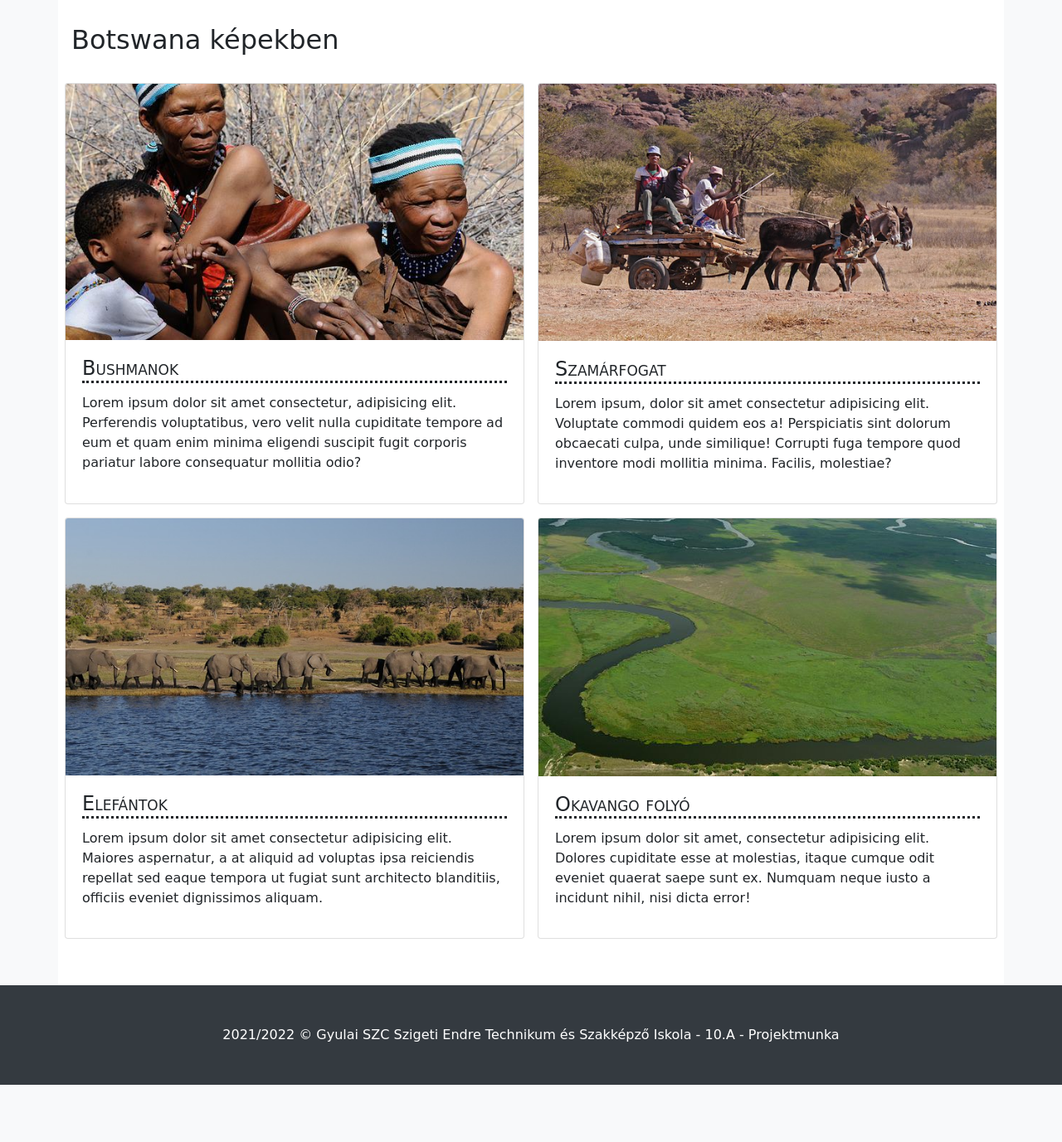
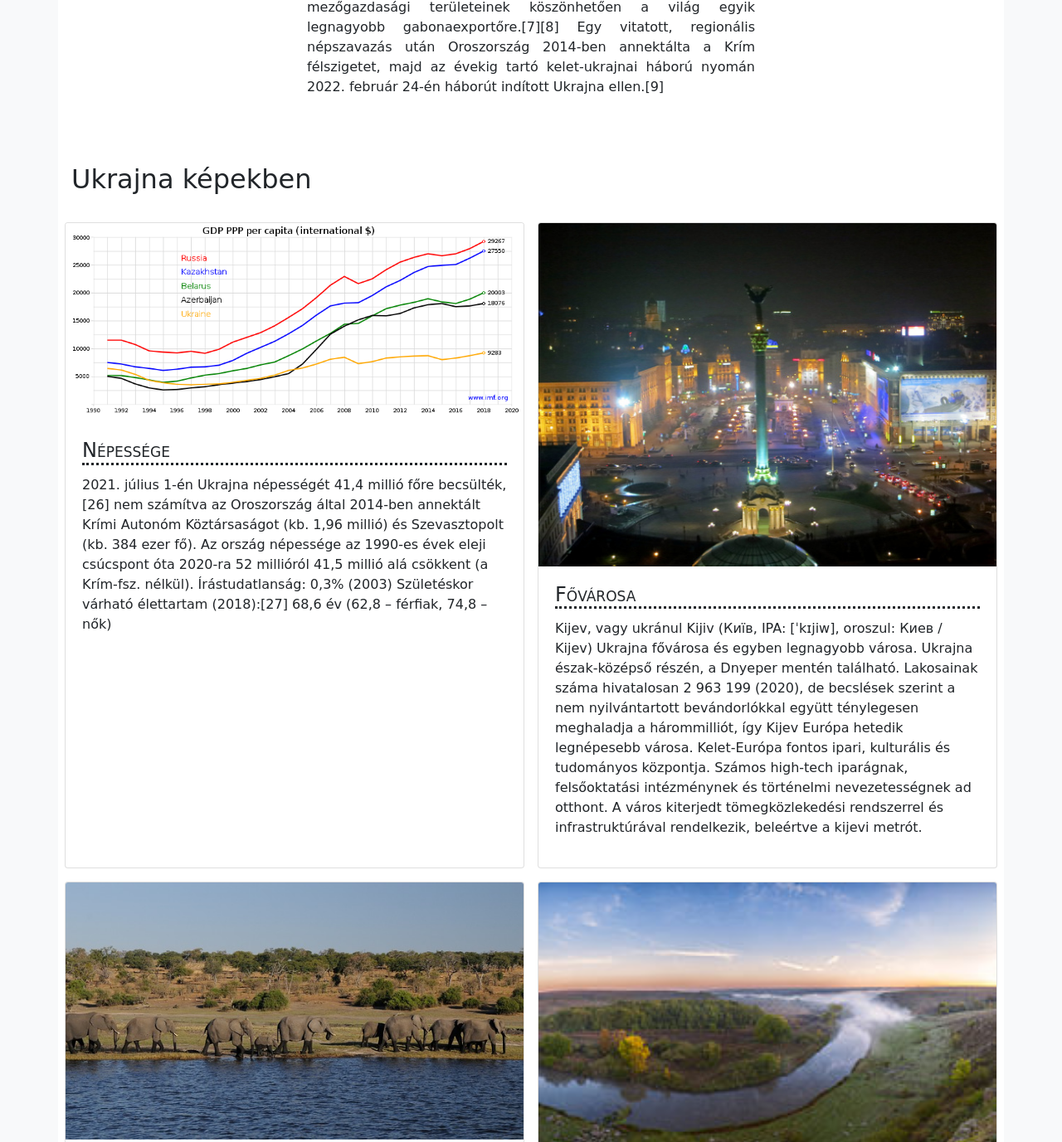
Before and after one commit to bathoritamas34/Ukrajna, a plain HTML site: page index.html in a window 1280 px wide. Shown: the part 837-2214 px from the top of the page at 83% size. Before the commit the page ends 2145 px from the top, so only its background shows below. Drawn offline with Linux system fonts and the light colour scheme.

Commit message:
Iskolai Óra

```diff
--- a/index.html
+++ b/index.html
@@ -41,12 +41,18 @@
 
     <section id="mult" class="container bg-white">
         <div class="row">
-            <h2 class="text-center w-100 p-3">Röviden Botswanáról</h2>
+            <h2 class="text-center w-100 p-3">Röviden Ukrajnáról</h2>
             <div class="col-12  col-md-3">
                 <img src="img/map1.jfif" class="mt-2 img-fluid" alt="fotó helye">
             </div>
             <div class="col-12 col-md-6 text-center">
-                <p class="text-justify"><b>Botswana</b>, hivatalos nevén <b>Botswanai Köztársaság</b> (angolul: Republic of Botswana), egy tengerparttal nem rendelkező ország Dél-Afrikában. Az ország a Kalahári-medencében helyezkedik el, a területének nagy részét a Kalahári sivatag foglalja el. Délen a Dél-afrikai Köztársaság, nyugaton Namíbia, északon Zambia, északkeleten pedig Zimbabwe határolja. Fővárosa és legnagyobb városa Gaborone. 581 730 km² területével és 2,3 milliós lakosságával egyike a legkevésbé sűrűn lakott országoknak. A hivatalos nyelve az angol, a nemzeti nyelv a niger-kongói nyelvcsalád benue-kongói csoportjába tartozó cvána, amely a többségi cvána etnikum nyelve. Legmagasabb pontja az 1489 m magas Tsodilo Hills, a leghosszabb folyója az Okavango, amely a Kalahári sivatag lefolyástalan területére torkollik megalkotva a világ legnagyobb szárazföldi deltatorkolatát, az Okavango-deltát.
+                <p class="text-justify"><b>Ukrajna</b>, hivatalos nevén <b>Ukrán Szovjet Szocialista Köztársaság</b> (angolul: Republic of Ukrajna), egy tengerparttal  rendelkező ország Kelet-Európában.Ukrajna (ukránul: Україна, IPA: [ukrɑˈjinɑ]  Ltspkr.png kiejtése) kelet-európai állam. Keletről és északkeletről Oroszország, északnyugatról Fehéroroszország, nyugatról Lengyelország, Szlovákia és Magyarország, délnyugatról Románia és Moldova, délről pedig a Fekete-tenger és az Azovi-tenger határolja.
+
+                    Oroszország után Európa második legnagyobb területű állama. 1991-ig a Szovjetunió tagállama volt. A Szovjetunió felbomlása után visszanyerte szuverenitását, majd lemondott a területén tartott szovjet nukleáris fegyverekről, cserébe Oroszország, az Egyesült Államok és Nagy-Britannia az 1994-es ún. budapesti memorandumban garantálta az ország függetlenségét és területi integritását.
+
+                    Európa egyik legszegényebb országa, amely nagyon magas szegénységi rátával és súlyos korrupcióval küzd,[5][6] azonban hatalmas termékeny mezőgazdasági területeinek köszönhetően a világ egyik legnagyobb gabonaexportőre.[7][8]
+
+                    Egy vitatott, regionális népszavazás után Oroszország 2014-ben annektálta a Krím félszigetet, majd az évekig tartó kelet-ukrajnai háború nyomán 2022. február 24-én háborút indított Ukrajna ellen.[9]
                 </p>
 
             </div>
@@ -59,27 +65,34 @@
 
     <section id="kepek" class="container bg-white pt-5 pb-5">
         <div class="row">
-            <h2 class="p-3">Botswana képekben</h2>
+            <h2 class="p-3">Ukrajna képekben</h2>
 
             <div class="card-group">
 
                 <div class="col-12  col-md-6 p-2 ">
                     <div class="card h-100">
-                        <img class="card-img-top" src="img/botswana-gdd8965c39_640.jpg" alt="Bushmanok"
+                        <img class="card-img-top" src="img/asd.png" alt="Népessége"
                             title="Bushmanok">
                         <div class="card-body">
-                            <h4 class="card-title">Bushmanok</h4>
-                            <p>Lorem ipsum dolor sit amet consectetur, adipisicing elit. Perferendis voluptatibus, vero velit nulla cupiditate tempore ad eum et quam enim minima eligendi suscipit fugit corporis pariatur labore consequatur mollitia odio?</p>
+                            <h4 class="card-title">Népessége</h4>
+                            <p>2021. július 1-én Ukrajna népességét 41,4 millió főre becsülték,[26] nem számítva az Oroszország által 2014-ben annektált Krími Autonóm Köztársaságot (kb. 1,96 millió) és Szevasztopolt (kb. 384 ezer fő).
+
+                                Az ország népessége az 1990-es évek eleji csúcspont óta 2020-ra 52 millióról 41,5 millió alá csökkent (a Krím-fsz. nélkül).
+
+                                Írástudatlanság: 0,3% (2003)
+                                Születéskor várható élettartam (2018):[27] 68,6 év (62,8 – férfiak, 74,8 – nők)</p>
                         </div>
                     </div>
                 </div>
                 <div class="col-12 col-md-6 p-2">
                     <div class="card h-100">
-                        <img class="card-img-top" src="img/botswana-gfa2ecdbe2_640.jpg" alt="Szamárfogat"
+                        <img class="card-img-top" src="img/Kijev.jpg" alt="Kijev"
                             title="Szamárfogat">
                         <div class="card-body">
-                            <h4 class="card-title">Szamárfogat</h4>
-                            <p>Lorem ipsum, dolor sit amet consectetur adipisicing elit. Voluptate commodi quidem eos a! Perspiciatis sint dolorum obcaecati culpa, unde similique! Corrupti fuga tempore quod inventore modi mollitia minima. Facilis, molestiae?</p>
+                            <h4 class="card-title">Fővárosa</h4>
+                            <p>Kijev, vagy ukránul Kijiv (Київ, IPA: [ˈkɪjiw], oroszul: Киев / Kijev) Ukrajna fővárosa és egyben legnagyobb városa. Ukrajna észak-középső részén, a Dnyeper mentén található. Lakosainak száma hivatalosan 2 963 199 (2020), de becslések szerint a nem nyilvántartott bevándorlókkal együtt ténylegesen meghaladja a hárommilliót, így Kijev Európa hetedik legnépesebb városa. Kelet-Európa fontos ipari, kulturális és tudományos központja.
+
+                                Számos high-tech iparágnak, felsőoktatási intézménynek és történelmi nevezetességnek ad otthont. A város kiterjedt tömegközlekedési rendszerrel és infrastruktúrával rendelkezik, beleértve a kijevi metrót.</p>
                         </div>
                     </div>
                 </div>
@@ -94,11 +107,11 @@
                 </div>
                 <div class="col-12 col-md-6 p-2">
                     <div class="card h-100">
-                        <img class="card-img-top" src="img/okawango_274ff5062_640.jpg" alt="Okavango folyó" title="Okavango folyó">
+                        <img class="card-img-top" src="img/Kalmiushz.jpg" alt="Kalmiusz folyó" title="Kalmiusz folyó">
                         <div class="card-body">
-                            <h4 class="card-title">Okavango folyó</h4>
+                            <h4 class="card-title">Kalmiusz folyó</h4>
 
-                            <p>Lorem ipsum dolor sit amet, consectetur adipisicing elit. Dolores cupiditate esse at molestias, itaque cumque odit eveniet quaerat saepe sunt ex. Numquam neque iusto a incidunt nihil, nisi dicta error!</p>
+                            <p> A Kalmiusz (ukránul: Кальміус), régebbi nevén Kalka egyike az ukrán Mariupol városon keresztülhaladó két folyónak. A másik folyó, a Kalcsik a Kalmiuszba ömlik. A 209 kilométer hosszú Kalmiusz a Donecki területen, a Donecki magaslat déli részén fekvő Jaszinuvata város közelében ered, és az Azovi-tengerbe (a Taganrogi-öböl déli részébe) torkollik, az Azovsztal acélkombinát közelében. Vízgyűjtő területe mintegy 5070 km². Átlagos vízhozama Szartana környékén 8,25 m³/s. Négy duzzasztott víztározó található rajta, melyek a vízszintszabályozásban is szerepet játszanak. Vizét öntözésre és ívóvízellátásra is használják. A folyó mentén fekvő legnagyobb település Doneck.</p>
 
                         </div>
                     </div>
```
Also changed, not shown: img/Kalmiushz.jpg (added), img/Kijev.jpg (added), img/asd.png (added).
